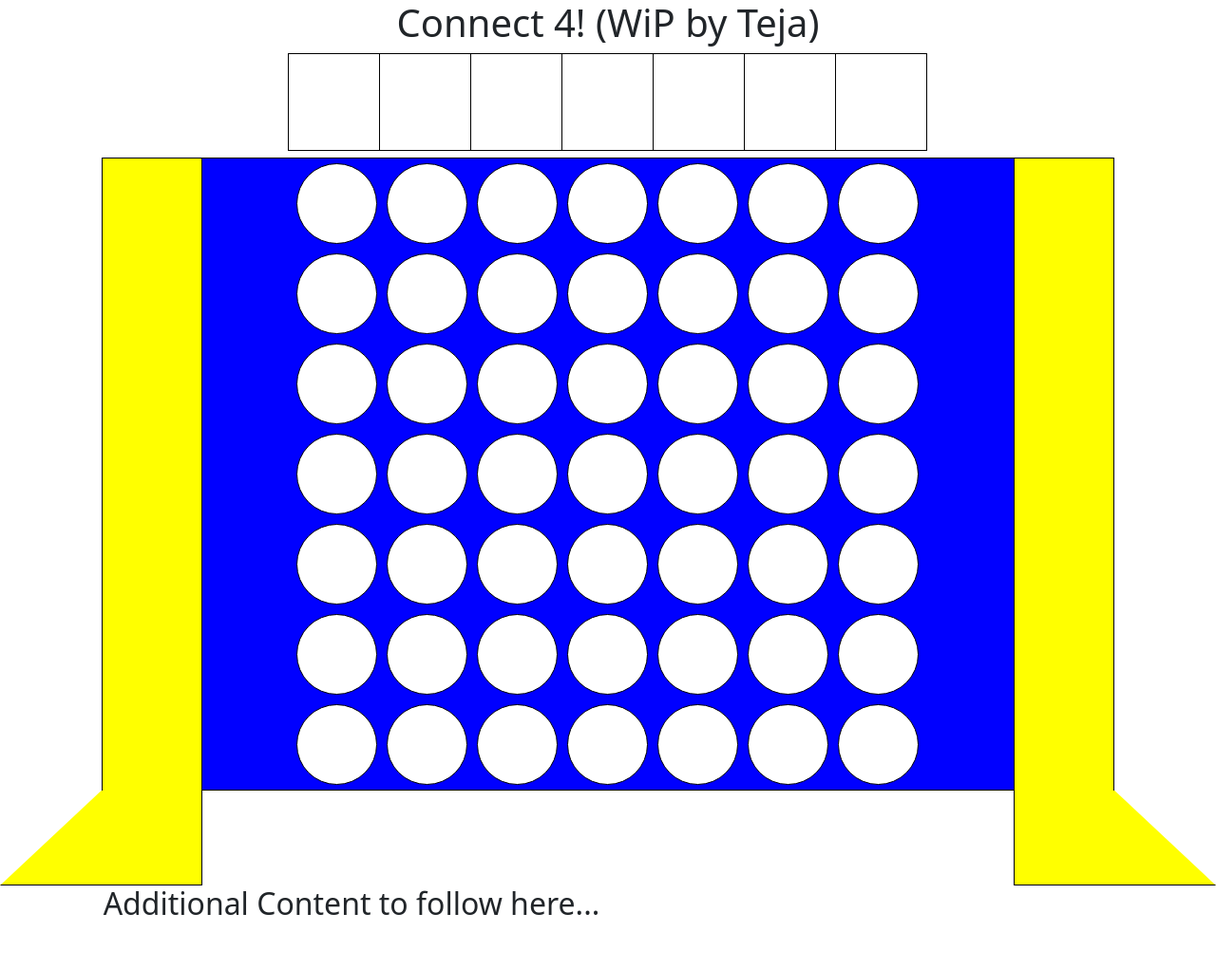
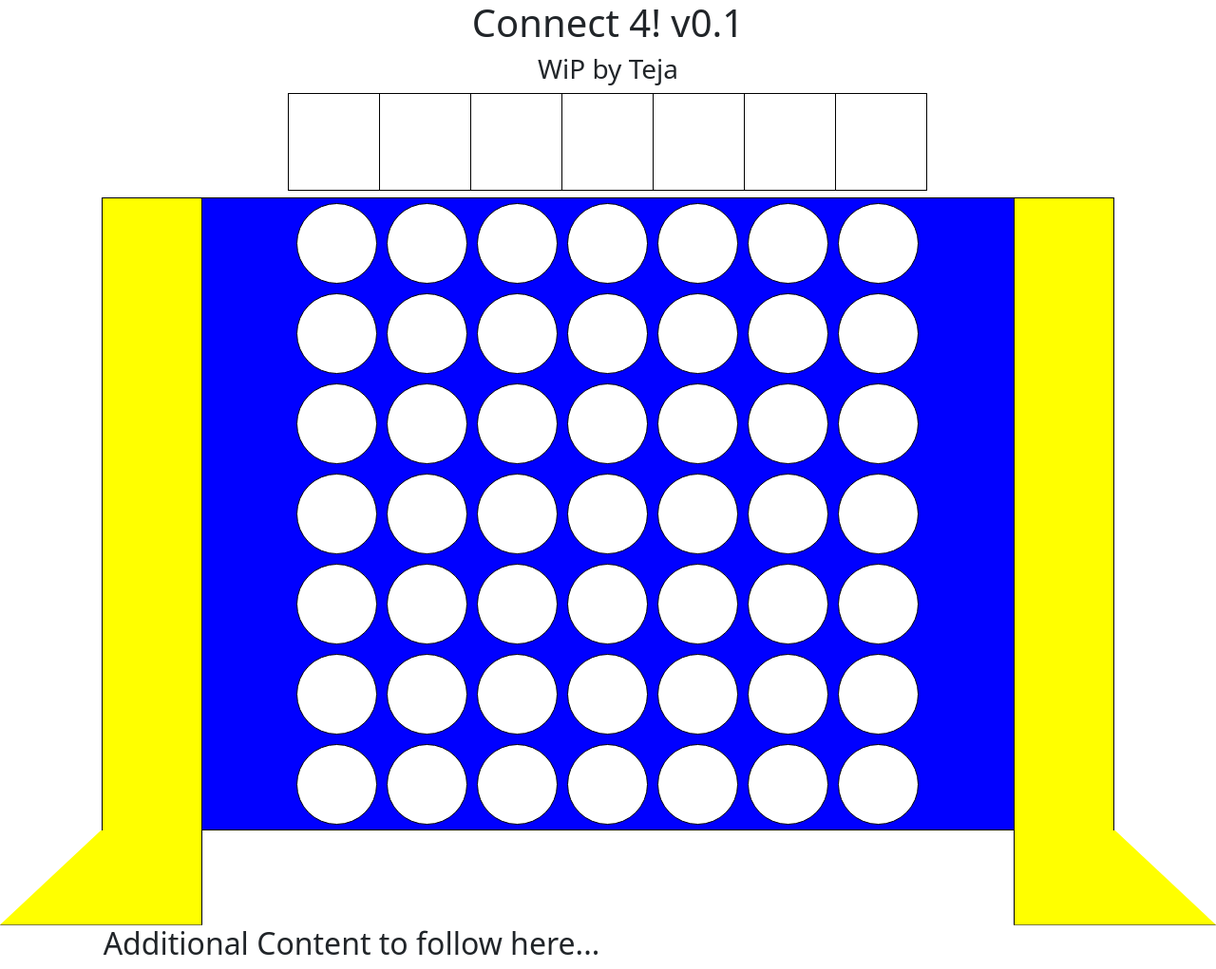
Before and after one commit to tejophanindra/tejophanindra-hosted, a plain HTML site: page docs/2-connect4/index.html in a window 1280 px wide. Shown: the whole page at 95% size. Before the commit the page ends 979 px from the top, so only its background shows below. Drawn offline with nearby package versions, Linux system fonts and the light colour scheme.

Commit message:
Update index.html
Updated heading to be cleaner looking

```diff
--- a/docs/2-connect4/index.html
+++ b/docs/2-connect4/index.html
@@ -12,7 +12,8 @@
 </head>
 
 <body>
-    <h1 style="text-align: center;">Connect 4! (WiP by Teja)</h1>
+    <h1 style="text-align: center;">Connect 4! v0.1</h1>
+    <h3 style="text-align: center;"">WiP by Teja</h3>
     <div class="container-fluid">
         <div class="row">
             <div class="col-2"></div>
```
